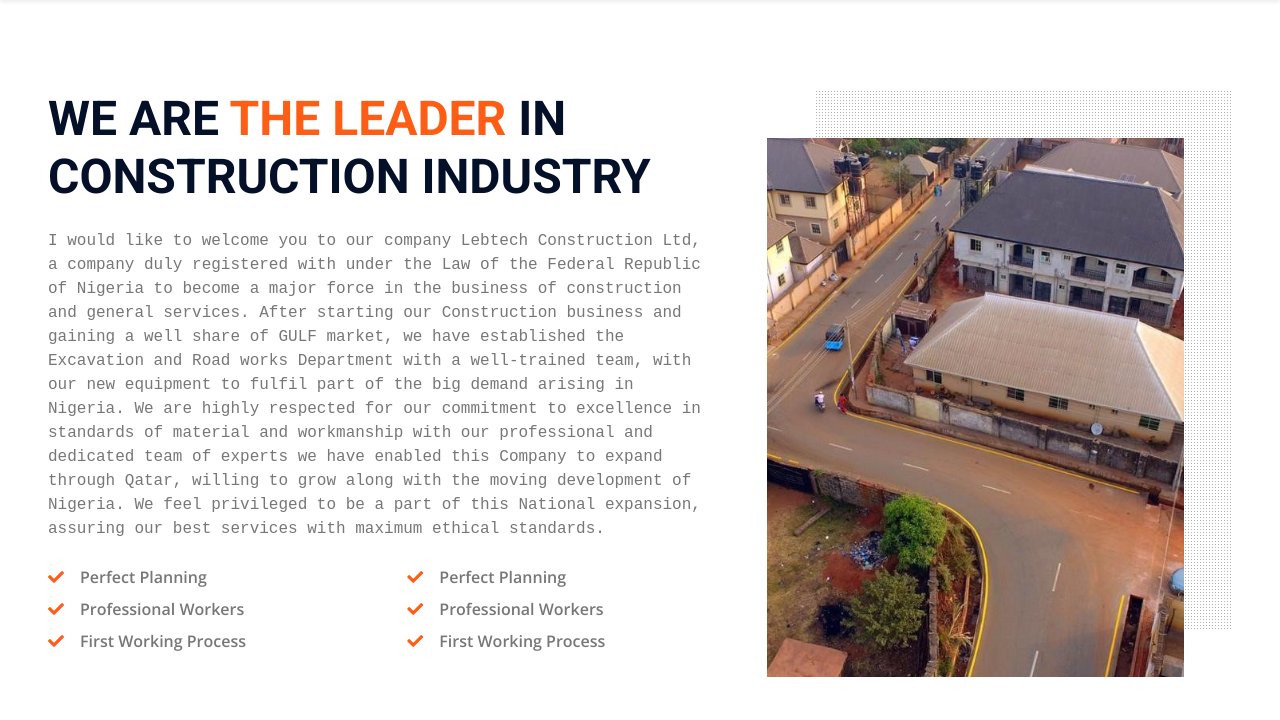
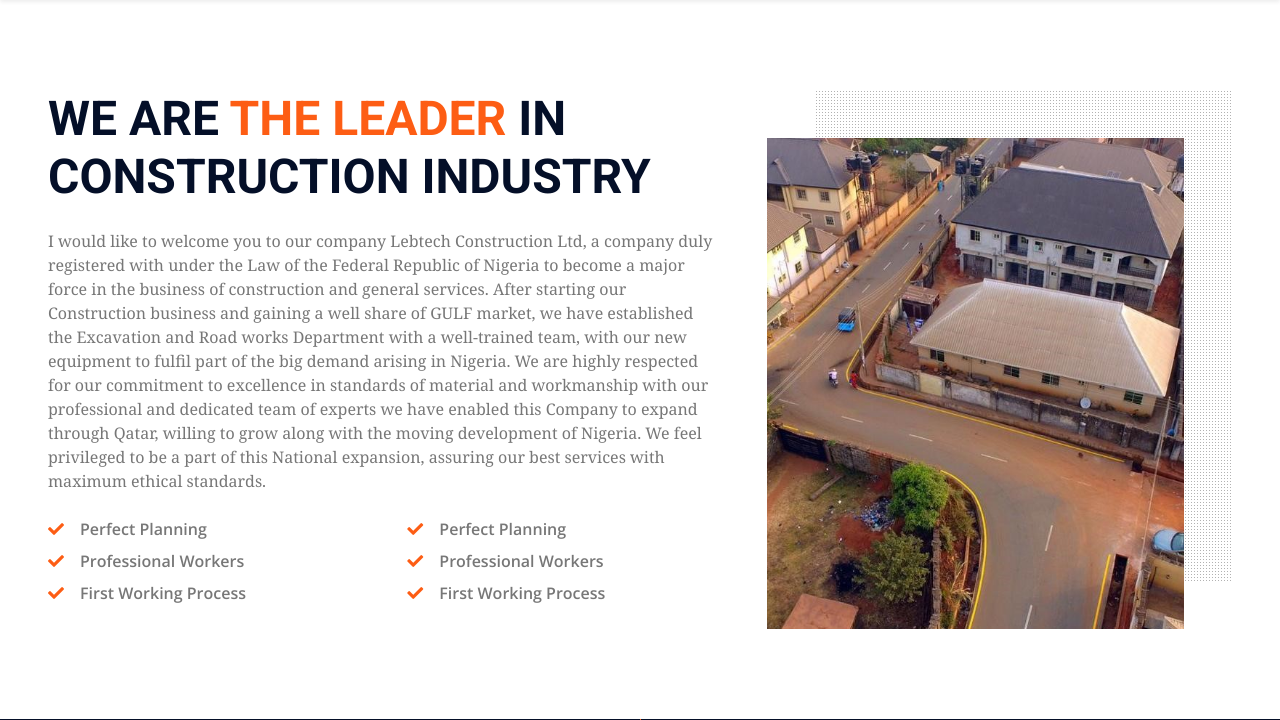
Before and after one commit to Nuel1st/construct, a Django app: page /about/ in a window 1280 px wide. Shown: the part 97-817 px from the top of the page. Run offline with Django 5.2, Linux system fonts and the light colour scheme; some libraries are stand-ins or nearby versions.

Commit message:
Update about.html

```diff
--- a/lebtech/templates/about.html
+++ b/lebtech/templates/about.html
@@ -9,7 +9,7 @@
             <div class="col-lg-7">
                 <h1 class="display-5 text-uppercase mb-4">We are <span class="text-primary">the Leader</span> in Construction Industry</h1>
                 <!-- <h4 class="text-uppercase mb-3 text-body">The road to success is always under construction</h4> -->
-                <p style="font-family: 'Courier New', Courier, monospace;">I would like to welcome you to our company Lebtech Construction Ltd, a company duly registered with under the Law of the Federal Republic of Nigeria to become a major force in the business of construction and general services. After starting our Construction business and gaining a well share of GULF market, we have established the Excavation and Road works Department with a well-trained team, with our new equipment to fulfil part of the big demand arising in Nigeria. We are highly respected for our commitment to excellence in standards of material and workmanship with our professional and dedicated team of experts we have enabled this Company to expand through Qatar, willing to grow along with the moving development of Nigeria. We feel privileged to be a part of this National expansion, assuring our best services with maximum ethical standards.</p>
+                <p style="font-family:Cambria, Cochin, Georgia, Times, 'Times New Roman', serif;">I would like to welcome you to our company Lebtech Construction Ltd, a company duly registered with under the Law of the Federal Republic of Nigeria to become a major force in the business of construction and general services. After starting our Construction business and gaining a well share of GULF market, we have established the Excavation and Road works Department with a well-trained team, with our new equipment to fulfil part of the big demand arising in Nigeria. We are highly respected for our commitment to excellence in standards of material and workmanship with our professional and dedicated team of experts we have enabled this Company to expand through Qatar, willing to grow along with the moving development of Nigeria. We feel privileged to be a part of this National expansion, assuring our best services with maximum ethical standards.</p>
                 <div class="row gx-5 py-2">
                     <div class="col-sm-6 mb-2">
                         <p class="fw-bold mb-2"><i class="fa fa-check text-primary me-3"></i>Perfect Planning</p>
```
